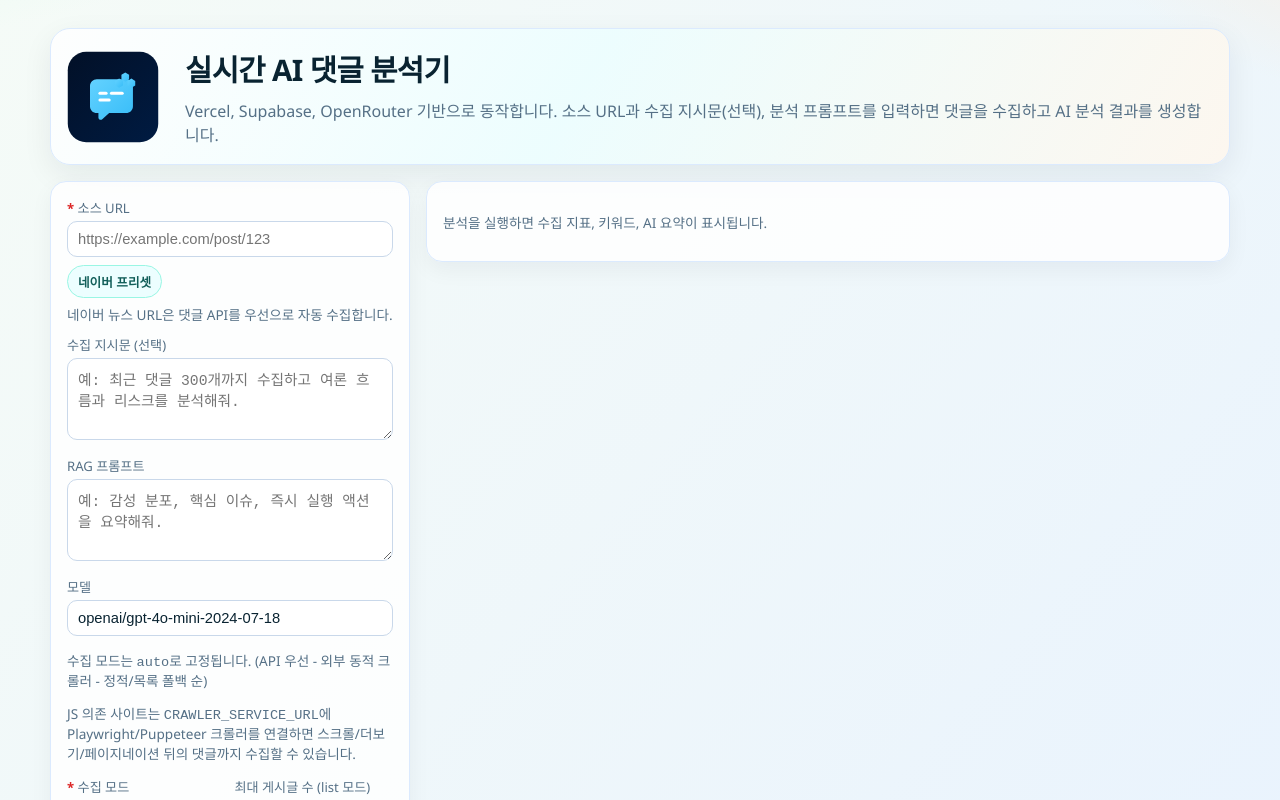
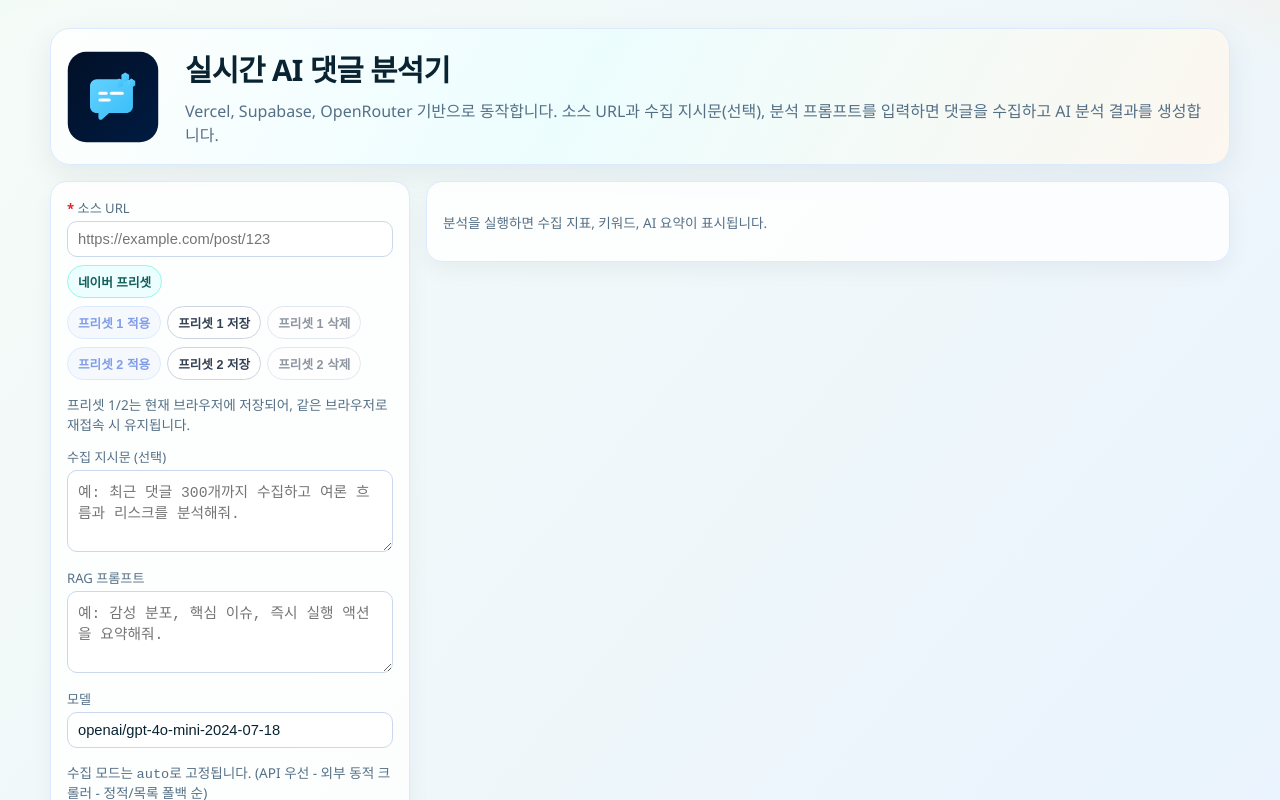
Before and after one commit to Ankaros813/AI_comment_analysis, a Next.js app: page / in a window 1280 px wide. Shown: the top 800 px of the page. Built offline with nearby package versions, Linux system fonts and the light colour scheme.

Commit message:
ui: add custom presets and simplify crawler hints

```diff
--- a/app/globals.css
+++ b/app/globals.css
@@ -158,7 +158,14 @@
 
 .preset-row {
   margin-top: 8px;
-  display: grid;
+  display: flex;
+  flex-wrap: wrap;
+  gap: 8px;
+  align-items: center;
+}
+
+.custom-preset-group {
+  display: inline-flex;
   gap: 6px;
 }
 
@@ -176,6 +183,31 @@
 
 .preset-btn:hover {
   background: #cffafe;
+}
+
+.preset-btn.secondary {
+  border-color: #bfdbfe;
+  background: #eff6ff;
+  color: #1d4ed8;
+}
+
+.preset-btn.secondary:hover {
+  background: #dbeafe;
+}
+
+.preset-btn.ghost {
+  border-color: #cbd5e1;
+  background: #fff;
+  color: #334155;
+}
+
+.preset-btn.ghost:hover {
+  background: #f8fafc;
+}
+
+.preset-btn:disabled {
+  opacity: 0.55;
+  cursor: not-allowed;
 }
 
 .tier-row {
--- a/app/page.tsx
+++ b/app/page.tsx
@@ -44,6 +44,16 @@
   documents: Array<Record<string, unknown>>;
 };
 
+type FormState = Record<string, string | number | boolean>;
+type PresetSlot = "preset1" | "preset2";
+type CustomPresetMap = Record<PresetSlot, FormState | null>;
+
+const CUSTOM_PRESET_STORAGE_KEY = "ai_comment_analysis_custom_presets_v1";
+const EMPTY_CUSTOM_PRESETS: CustomPresetMap = {
+  preset1: null,
+  preset2: null,
+};
+
 const DEFAULT_FORM = {
   sourceUrl: "",
   userQuery: "",
@@ -77,17 +87,9 @@
   piiMaskBeforeModel: true,
 };
 
-function isNaverNewsUrl(rawUrl: string): boolean {
-  try {
-    const u = new URL(rawUrl);
-    return /(^|\.)news\.naver\.com$/i.test(u.host) && /\/article(\/comment)?\//.test(u.pathname);
-  } catch {
-    return false;
-  }
-}
-
 export default function HomePage() {
-  const [form, setForm] = useState<Record<string, string | number | boolean>>(DEFAULT_FORM);
+  const [form, setForm] = useState<FormState>(DEFAULT_FORM);
+  const [customPresets, setCustomPresets] = useState<CustomPresetMap>(EMPTY_CUSTOM_PRESETS);
   const [userTier, setUserTier] = useState<"general" | "pro">("general");
   const [loading, setLoading] = useState(false);
   const [error, setError] = useState("");
@@ -123,6 +125,22 @@
     if (!Boolean(form.usePaidEmbedding)) return;
     setForm((s) => ({ ...s, usePaidEmbedding: false }));
   }, [form.usePaidEmbedding, userTier]);
+
+  useEffect(() => {
+    try {
+      const raw = window.localStorage.getItem(CUSTOM_PRESET_STORAGE_KEY);
+      if (!raw) return;
+      const parsed = JSON.parse(raw) as Record<string, unknown>;
+      const next: CustomPresetMap = { ...EMPTY_CUSTOM_PRESETS };
+      for (const slot of ["preset1", "preset2"] as const) {
+        const candidate = parsed?.[slot];
+        if (candidate && typeof candidate === "object" && !Array.isArray(candidate)) {
+          next[slot] = candidate as FormState;
+        }
+      }
+      setCustomPresets(next);
+    } catch {}
+  }, []);
 
   const onSubmit = async (e: FormEvent<HTMLFormElement>) => {
     e.preventDefault();
@@ -163,6 +181,42 @@
       apiHasMorePath: "result.morePage.next",
       apiNextCursorPath: "result.morePage.next",
     }));
+  };
+
+  const saveCustomPreset = (slot: PresetSlot) => {
+    const snapshot: FormState = { ...form };
+    delete snapshot.sourceUrl;
+    const next: CustomPresetMap = {
+      ...customPresets,
+      [slot]: snapshot,
+    };
+    setCustomPresets(next);
+    try {
+      window.localStorage.setItem(CUSTOM_PRESET_STORAGE_KEY, JSON.stringify(next));
+    } catch {}
+    setError("");
+  };
+
+  const loadCustomPreset = (slot: PresetSlot) => {
+    const preset = customPresets[slot];
+    if (!preset) {
+      setError(`프리셋 ${slot === "preset1" ? "1" : "2"}이 비어 있습니다. 먼저 저장해 주세요.`);
+      return;
+    }
+    setForm((s) => ({ ...s, ...preset }));
+    setError("");
+  };
+
+  const clearCustomPreset = (slot: PresetSlot) => {
+    const next: CustomPresetMap = {
+      ...customPresets,
+      [slot]: null,
+    };
+    setCustomPresets(next);
+    try {
+      window.localStorage.setItem(CUSTOM_PRESET_STORAGE_KEY, JSON.stringify(next));
+    } catch {}
+    setError("");
   };
 
   return (
@@ -221,13 +275,50 @@
                 <button type="button" className="preset-btn" onClick={applyNaverPreset}>
                   네이버 프리셋
                 </button>
-                <span className="muted">
-                  네이버 뉴스 URL은 댓글 API를 우선으로 자동 수집합니다.
-                </span>
+                <div className="custom-preset-group">
+                  <button
+                    type="button"
+                    className="preset-btn secondary"
+                    disabled={!customPresets.preset1}
+                    onClick={() => loadCustomPreset("preset1")}
+                  >
+                    프리셋 1 적용
+                  </button>
+                  <button type="button" className="preset-btn ghost" onClick={() => saveCustomPreset("preset1")}>
+                    프리셋 1 저장
+                  </button>
+                  <button
+                    type="button"
+                    className="preset-btn ghost"
+                    disabled={!customPresets.preset1}
+                    onClick={() => clearCustomPreset("preset1")}
+                  >
+                    프리셋 1 삭제
+                  </button>
+                </div>
+                <div className="custom-preset-group">
+                  <button
+                    type="button"
+                    className="preset-btn secondary"
+                    disabled={!customPresets.preset2}
+                    onClick={() => loadCustomPreset("preset2")}
+                  >
+                    프리셋 2 적용
+                  </button>
+                  <button type="button" className="preset-btn ghost" onClick={() => saveCustomPreset("preset2")}>
+                    프리셋 2 저장
+                  </button>
+                  <button
+                    type="button"
+                    className="preset-btn ghost"
+                    disabled={!customPresets.preset2}
+                    onClick={() => clearCustomPreset("preset2")}
+                  >
+                    프리셋 2 삭제
+                  </button>
+                </div>
               </div>
-              {isNaverNewsUrl(String(form.sourceUrl || "")) ? (
-                <p className="muted">네이버 URL 감지됨: 플랫폼 API를 먼저 시도합니다.</p>
-              ) : null}
+              <p className="muted">프리셋 1/2는 현재 브라우저에 저장되어, 같은 브라우저로 재접속 시 유지됩니다.</p>
             </div>
 
             <div className="field">
@@ -257,10 +348,6 @@
             </div>
             <p className="muted">
               수집 모드는 <code>auto</code>로 고정됩니다. (API 우선 - 외부 동적 크롤러 - 정적/목록 폴백 순)
-            </p>
-            <p className="muted">
-              JS 의존 사이트는 <code>CRAWLER_SERVICE_URL</code>에 Playwright/Puppeteer 크롤러를 연결하면
-              스크롤/더보기/페이지네이션 뒤의 댓글까지 수집할 수 있습니다.
             </p>
 
             <div className="row-2">
```
